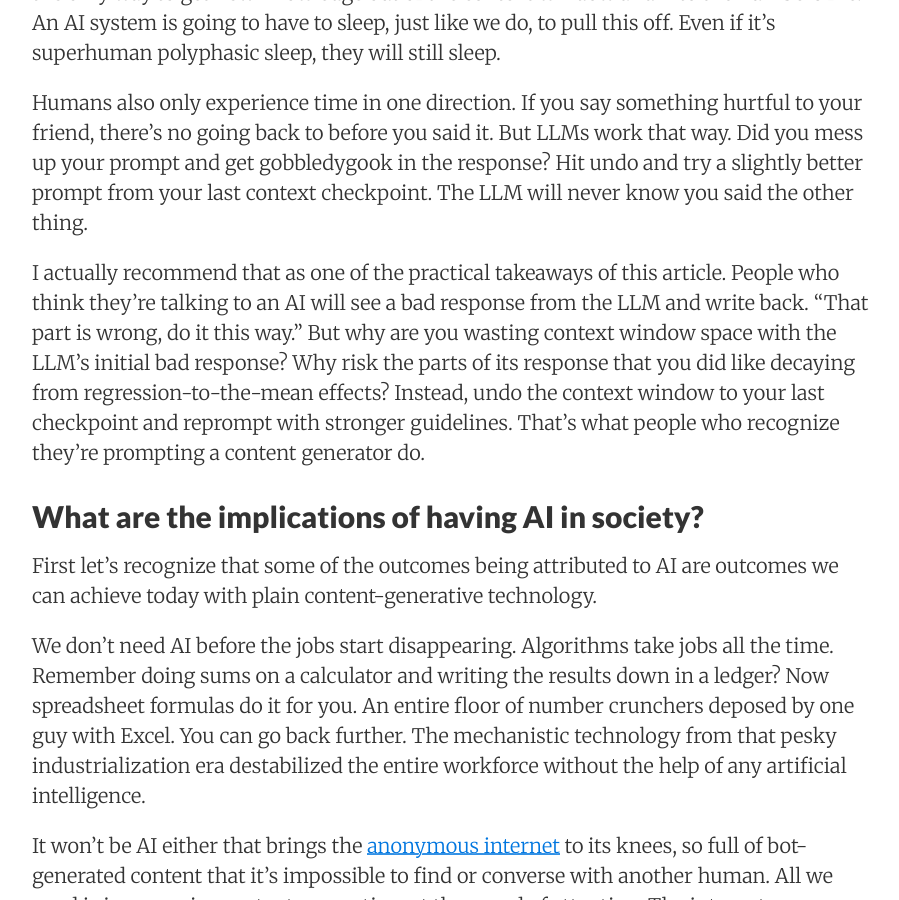
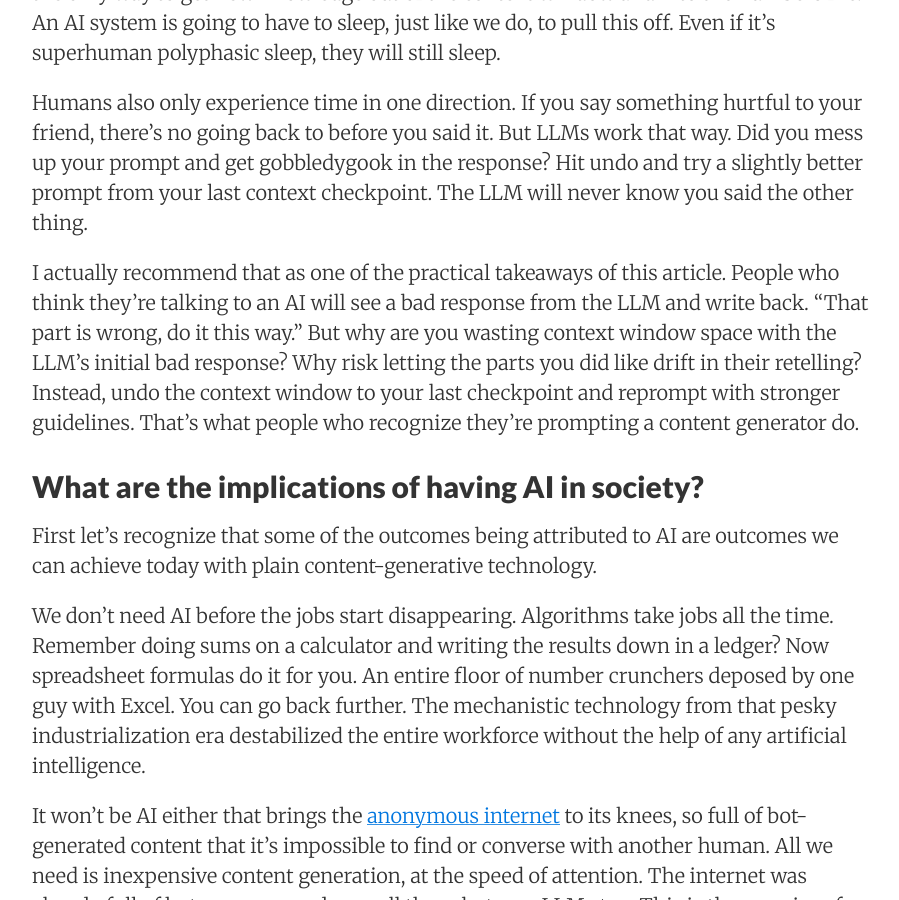
Before and after one commit to a13o/personal-site, a Jekyll site: the page built from _posts/2026-02-01-theyre-llms-not-ai.md, in a window 1280 px wide and 900 px high, scrolled down 5223 px. Shown: the whole window, without its empty margins (188-1087 px from the left). Built offline with Jekyll 4.4.1, drawn with Linux system fonts in a browser that asks for light colours; some of the changed text lies outside the part shown.

Commit message:
claude feedback

```diff
--- a/_posts/2026-02-01-theyre-llms-not-ai.md
+++ b/_posts/2026-02-01-theyre-llms-not-ai.md
@@ -77,7 +77,7 @@ There's other facets of the human experience we haven't yet seen from LLMs. A mo
 
 Humans also only experience time in one direction. If you say something hurtful to your friend, there's no going back to before you said it. But LLMs work that way. Did you mess up your prompt and get gobbledygook in the response? Hit undo and try a slightly better prompt from your last context checkpoint. The LLM will never know you said the other thing.
 
-I actually recommend that as one of the practical takeaways of this article. People who think they're talking to an AI will see a bad response from the LLM and write back. "That part is wrong, do it this way." But why are you wasting context window space with the LLM's initial bad response? Why risk the parts of its response that you did like decaying from regression-to-the-mean effects? Instead, undo the context window to your last checkpoint and reprompt with stronger guidelines. That's what people who recognize they're prompting a content generator do.
+I actually recommend that as one of the practical takeaways of this article. People who think they're talking to an AI will see a bad response from the LLM and write back. "That part is wrong, do it this way." But why are you wasting context window space with the LLM's initial bad response? Why risk letting the parts you did like drift in their retelling? Instead, undo the context window to your last checkpoint and reprompt with stronger guidelines. That's what people who recognize they're prompting a content generator do.
 
 ## What are the implications of having AI in society?
 
```
Also changed, not shown: other parts of _posts/2026-02-01-theyre-llms-not-ai.md (+2 -2 lines).
